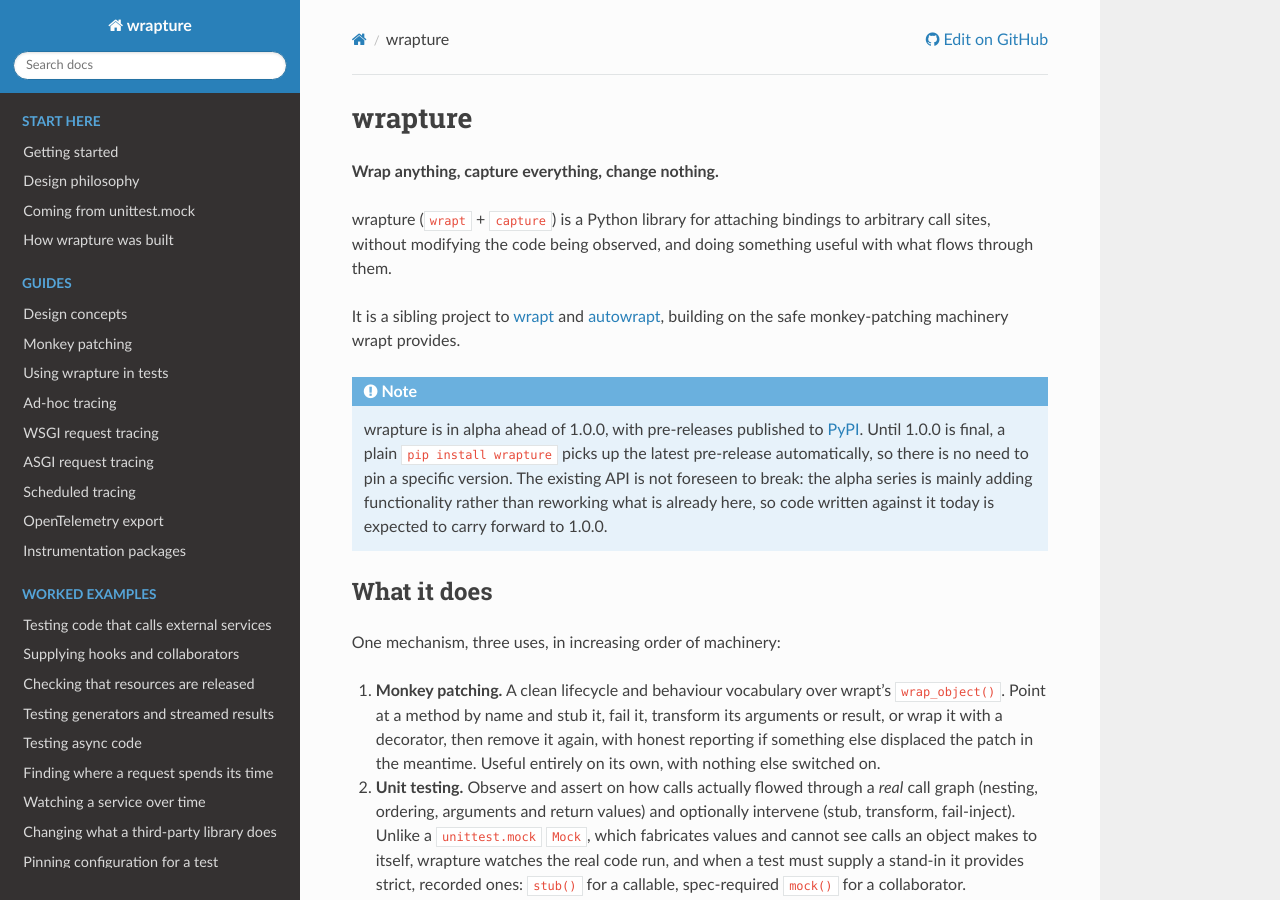
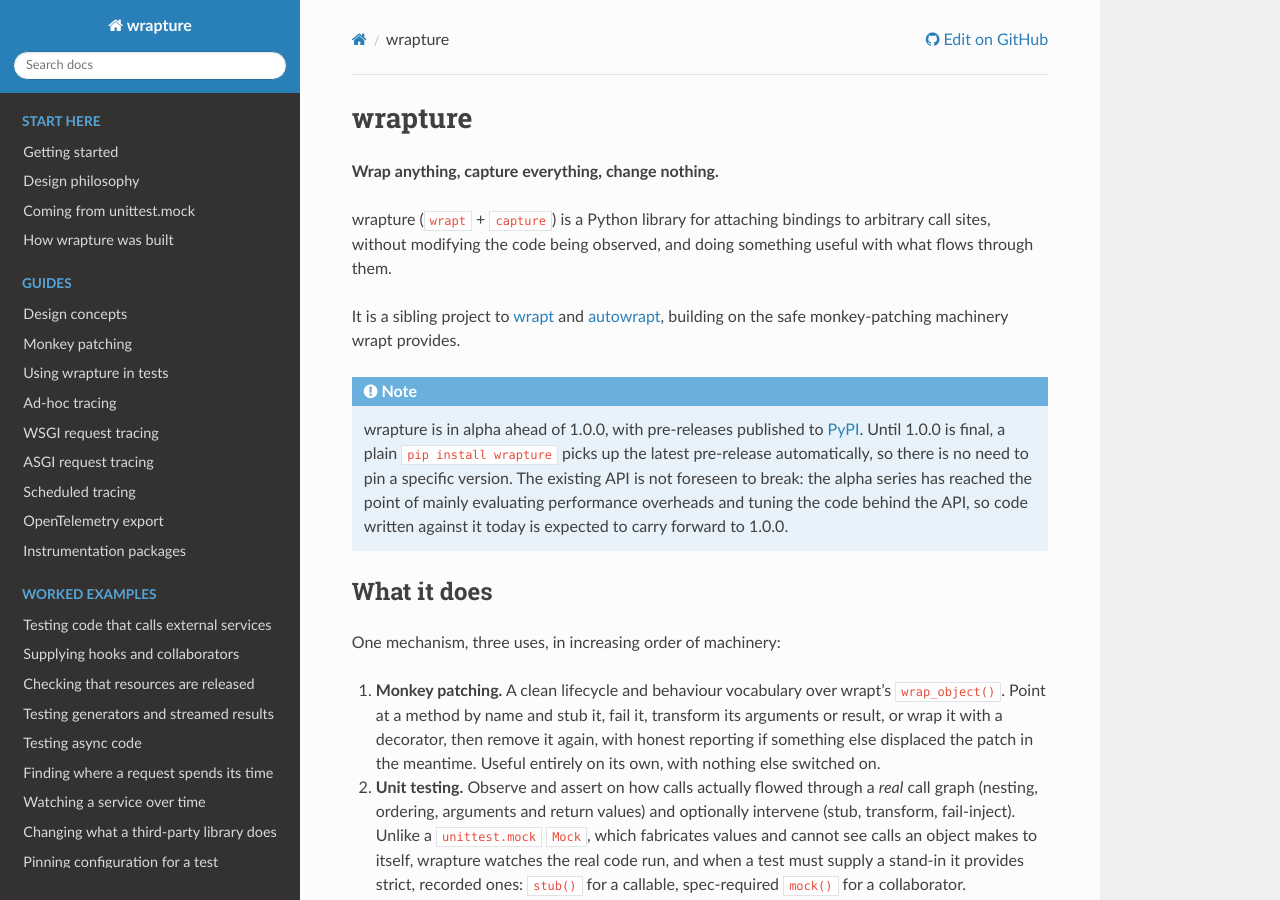
Before and after one commit to GrahamDumpleton/wrapture, a Sphinx documentation site: the page built from docs/index.md, in a window 1280 px wide and 900 px high. Built offline with Sphinx 7.4.7 and the Read the Docs theme 3.1.0, drawn with Linux system fonts in a browser that asks for light colours.

Commit message:
Reword alpha status note to reflect focus on performance tuning.

````diff
--- a/docs/index.md
+++ b/docs/index.md
@@ -15,9 +15,10 @@
 [PyPI](https://pypi.org/project/wrapture/). Until 1.0.0 is final, a
 plain `pip install wrapture` picks up the latest pre-release
 automatically, so there is no need to pin a specific version. The
-existing API is not foreseen to break: the alpha series is mainly
-adding functionality rather than reworking what is already here, so
-code written against it today is expected to carry forward to 1.0.0.
+existing API is not foreseen to break: the alpha series has reached
+the point of mainly evaluating performance overheads and tuning the
+code behind the API, so code written against it today is expected to
+carry forward to 1.0.0.
 ```
 
 ## What it does
````
Also changed, not shown: README.md (+4 -3 lines).
